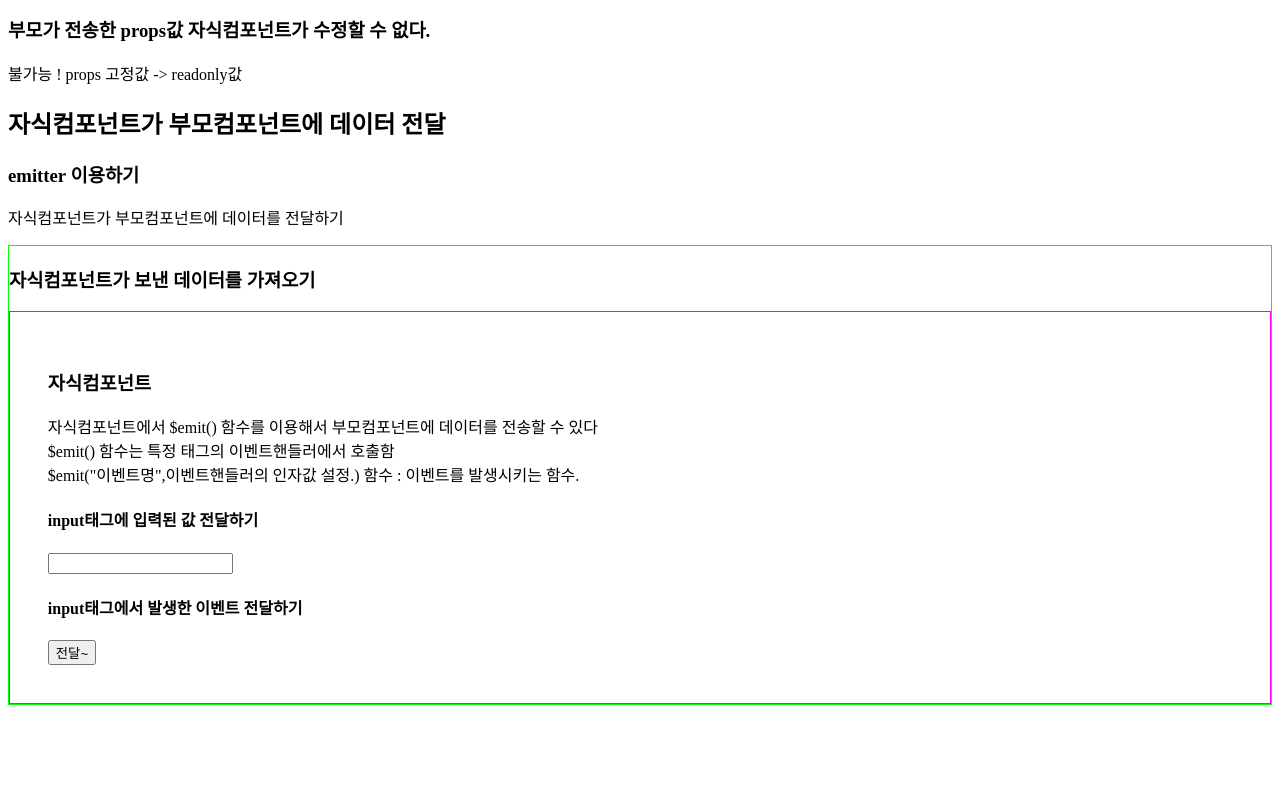
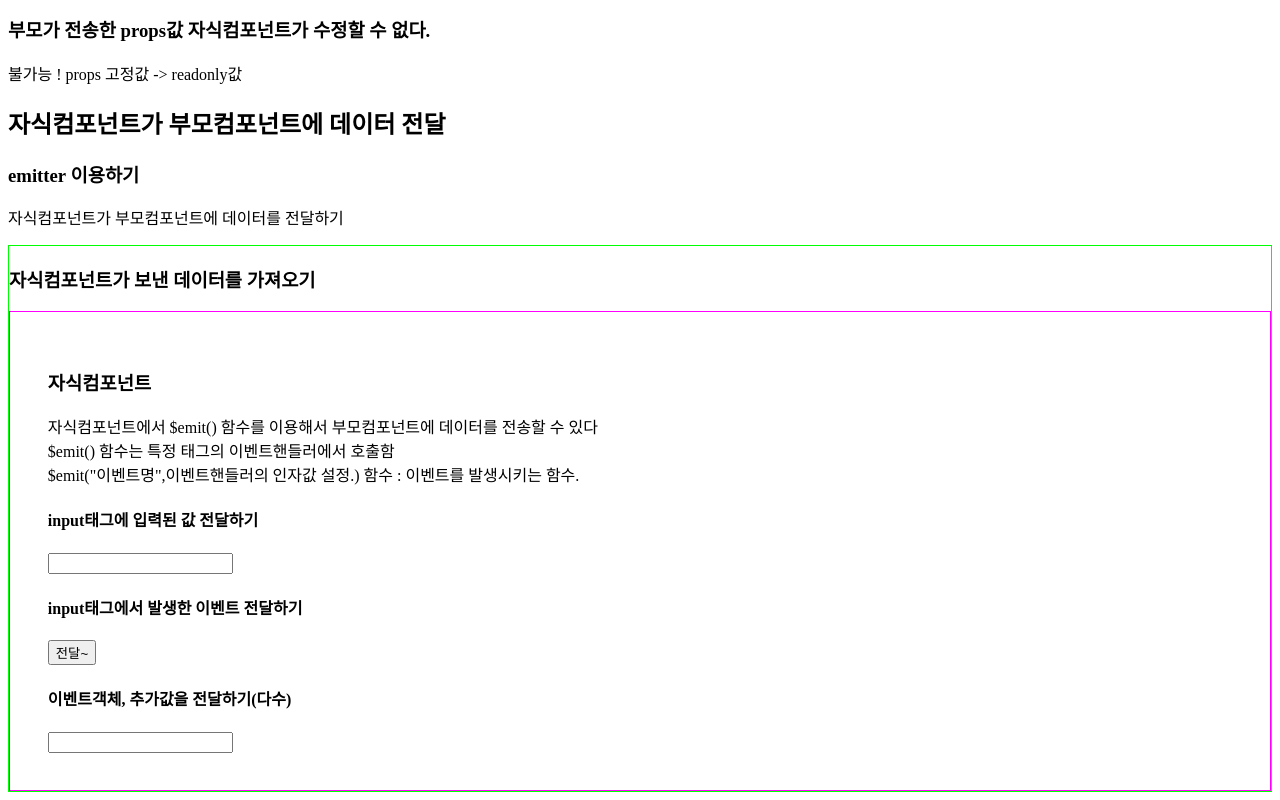
Before and after one commit to woogamjaa/vue, a Vue app in the folder vuework/npmtest/sfctest/: page / in a window 1280 px wide. Shown: the part 3936-4736 px from the top of the page. Before the commit the page ends 4649 px from the top, so only its background shows below. Built offline with nearby package versions, Linux system fonts and the light colour scheme.

Commit message:
allDataHanlder로 여러개 값을 보내기

```diff
--- a/vuework/npmtest/sfctest/src/components/04_emitter 이용/01_ParentComponent.vue
+++ b/vuework/npmtest/sfctest/src/components/04_emitter 이용/01_ParentComponent.vue
@@ -2,7 +2,8 @@
     <div class="container1">
         <h3> 자식컴포넌트가 보낸 데이터를 가져오기</h3>
         <ChildComponent @basicEvent="inputHandler"
-                        @eventObjEvent="eventObjHandler"/>
+                        @eventObjEvent="eventObjHandler"
+                        @allDataEvent="allDataHanlder"/>
     </div>
 </template>
 <script>
@@ -10,7 +11,7 @@ import ChildComponent from './02_ChildComponent.vue';
 
 export default {
     name:"ParentComponent",
-    emits:["basicEvent","eventObjEvent"],
+    emits:["basicEvent","eventObjEvent","allDataEvent"],
     components:{ChildComponent},
     methods:{
         inputHandler(v){
@@ -20,6 +21,11 @@ export default {
         eventObjHandler(e){
             console.log(e);
             console.log(e.target);
+            e.target.innerText="변경";
+        },
+        allDataHanlder(e,v){
+            console.log(e);
+            console.log(v);
         }
     },
     data(){
--- a/vuework/npmtest/sfctest/src/components/04_emitter 이용/02_ChildComponent.vue
+++ b/vuework/npmtest/sfctest/src/components/04_emitter 이용/02_ChildComponent.vue
@@ -14,6 +14,8 @@
         <h4>input태그에서 발생한 이벤트 전달하기</h4>
         <button @click="$emit('eventObjEvent',$event)">전달~</button>
 
+        <h4>이벤트객체, 추가값을 전달하기(다수)</h4>
+        <input type="text" @input="$emit('allDataEvent',$event,$event.target.value)"/>
 
     </div>
 </template>
```
